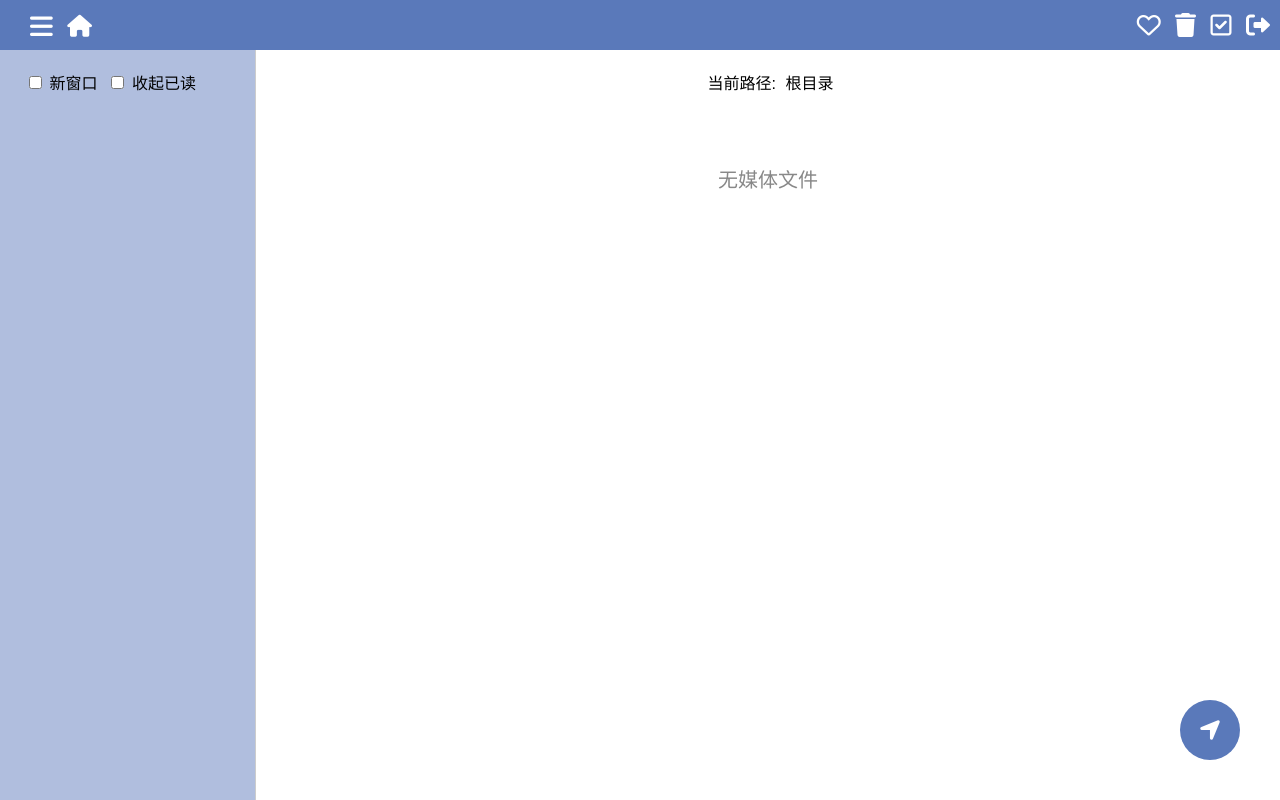
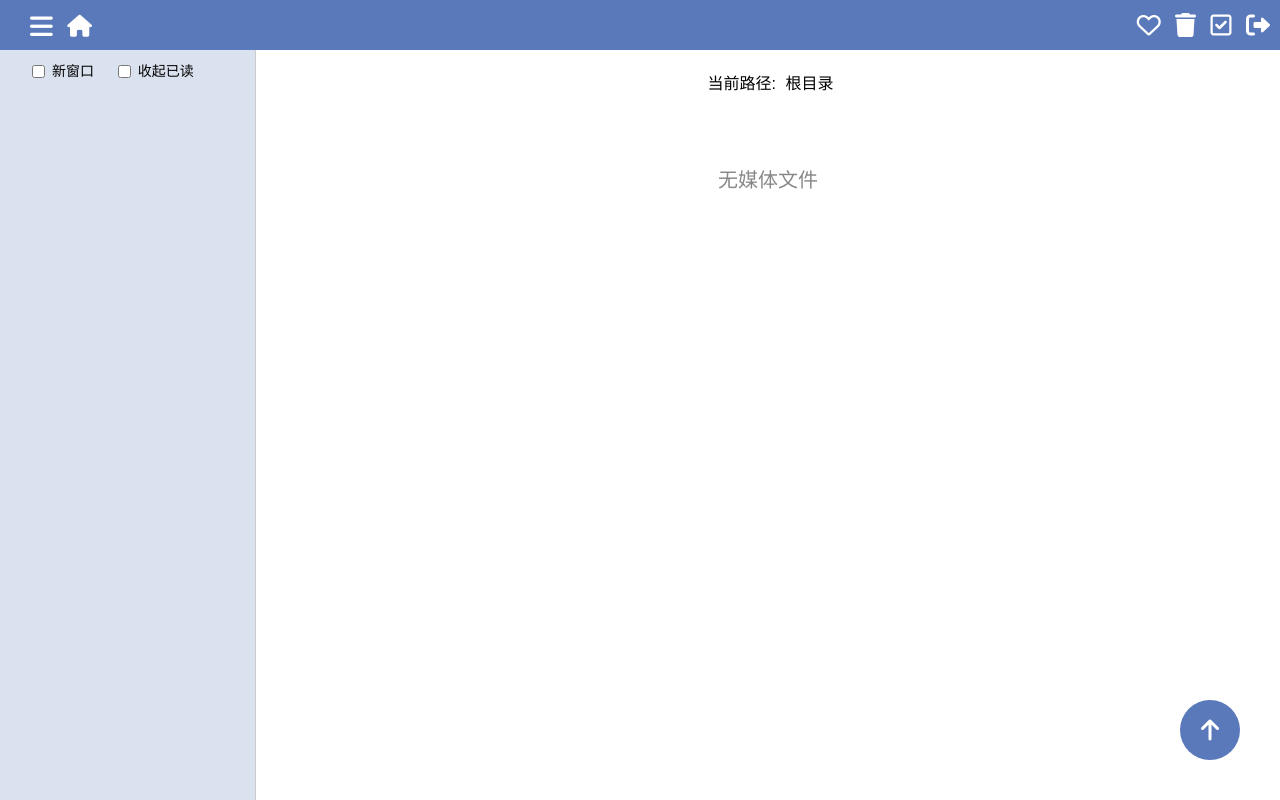
Before and after one commit to unimrq/StashFolderView, a Flask app: template templates/index.html in a window 1280 px wide. Run offline with Flask 3, Linux system fonts and the light colour scheme; the template is opened without the code that fills it, so the values that code supplies are empty; parts of the project's set-up code (start-up, migrations or seed data) failed here and were passed over.

Commit message:
v2.7 代码优化

```diff
--- a/static/css/files-container.css
+++ b/static/css/files-container.css
@@ -18,6 +18,7 @@
     padding-bottom: 20px;
     font-size: 16px;
     max-height: 70px;
+    /*background-color: #333333;*/
 }
 
 .breadcrumb a {
--- a/static/css/floating-btn-menu.css
+++ b/static/css/floating-btn-menu.css
@@ -49,7 +49,4 @@ body {
     /*    transform: translate(-50%, -50%) rotate(180deg);  !* 将三角形居中并旋转 *!*/
     /*}*/
 
-
-
-
 }
--- a/static/css/folders-container.css
+++ b/static/css/folders-container.css
@@ -10,9 +10,9 @@
     transition: transform 0.3s ease;
     border-right: 1px solid #ccc; /* 右侧边框 */
     flex-direction: column;
-    background: #B0BEDE;
+    background: #dbe2ef;
     overflow-y: auto;
-    scrollbar-color: #697EBF #B0BEDE;
+    scrollbar-color: #697EBF #dbe2ef;
 
 }
 ::-webkit-scrollbar-track {
@@ -33,12 +33,20 @@
     justify-content: space-between;
     padding: 10px 20px 10px 20px;
     margin: 5px 0;
+    /*font-size: 14px;*/
     border-radius: 5px;
     cursor: pointer;
+    transition: background-color 0.3s ease, box-shadow 0.3s ease; /* 平滑过渡效果 */
+
+}
+
+.folder-bar:hover {
+    box-shadow: 0 4px 8px rgba(0, 0, 0, 0.1); /* 悬停时阴影效果 */
+
 }
 
 .folder-bar span {
-    font-size: 16px;
+    font-size: 14px;
 }
 
 /* 去除目录列表的小圆点 */
@@ -53,9 +61,9 @@
 }
 
 .folders_view {
-    width: 100% ;
+    width: calc(100% - 30px);
     display: flex;
-    /*{#grid-template-columns: repeat(auto-fill, minmax(100px, 1fr)); !* Adjust column size based on screen width *!#}*/
+    /*grid-template-columns: repeat(auto-fill, minmax(100px, 1fr)); !* Adjust column size based on screen width *!*/
     gap: 20px;  /* Space between items */
     padding-left: 20px;
     /*{#padding-right: 50px;#}*/
@@ -79,7 +87,7 @@
 
 .folder-icon i {
     font-size: 3rem;  /* Enlarged folder icon */
-    color: #5a79ba;   /* Green folder color */
+    color: #7098da;   /* Green folder color */
     margin-bottom: 10px;
     cursor: pointer;
     transition: transform 0.2s ease;  /* 可选：平滑的悬停效果 */
@@ -94,9 +102,9 @@
     width: 100px;
     max-height: 80px;
     font-size: 14px;
-    color: #333;
+    color: black;
     margin-top: 5px;
-    line-height: 1.2;  /* 设置行高，避免文字过紧 */
+    /*line-height: 1.2;  !* 设置行高，避免文字过紧 *!*/
 
 }
 
@@ -105,19 +113,30 @@
     margin-top: 10px;
     display: flex;
     justify-content: flex-start;
-    align-items: center;
-    gap: 10px;
-    padding: 10px;
+    flex-direction: row;
+    align-items: start;
+    gap: 20px;
+    /*padding: 10px;*/
     border-radius: 8px;
-    margin-left: 15px;
+    margin-left: 28px;
+    font-size: 14px;
     /*{#margin: 20px 0;#}*/
 }
 
+@media (max-width: 1100px) {
+    .folder_control {
+        flex-direction: column; /* 窗口宽度小于600px时，变成横向排列 */
+        gap: 5px; /* 横向排列时的间距 */
+    }
+}
+
 /* 控制复选框的大小和样式 */
-.control-label input[type="checkbox"] {
+.folder_control_label input[type="checkbox"] {
     margin-right: 3px;
-    width: 18px;
-    height: 18px;
+    /*margin-top: 15px;*/
+    /*width: 18px;*/
+    /*height: 18px;*/
+    transform: translateY(2px);
     accent-color: #4CAF50; /* 设置复选框的颜色 */
 }
 
--- a/static/js/floating-btn-menu.js
+++ b/static/js/floating-btn-menu.js
@@ -6,9 +6,9 @@ const myContainer = document.getElementById('files-container');
 
 
 if(parseInt(total_pages) > 1 && parseInt(page) < parseInt(total_pages)){
-        actionButton.innerHTML = '<i class="fa-solid fa-play"></i>';
+        actionButton.innerHTML = '<i class="fa-solid fa-arrow-right"></i>';
     } else {
-        actionButton.innerHTML = '<i class="fa-solid fa-location-arrow"></i>';
+        actionButton.innerHTML = '<i class="fa-solid fa-arrow-up"></i>';
     }
 
 actionButton.onclick = () => {
--- a/templates/index.html
+++ b/templates/index.html
@@ -102,7 +102,7 @@
                         data-folder-read="{{ folder_read }}" data-folder-relative-path="{{ folder.relative_path }}">
                         <a onclick="goToFolder({{ folder.folder_id }}, {{ folder.parent_folder_id }})">
                             <div class="folder-bar"
-                                 style="background-color: {% if folder_like == 1 and folder.relative_path != '上一级' %} #e4ab9b {% elif folder_read == 1 %} transparent {% else %} transparent {% endif %};
+                                 style="background-color: {% if folder_like == 1 and folder.relative_path != '上一级' %} #e4ab9b {% else %} transparent {% endif %};
                                          {% if folder_delete == 1 %} text-decoration: line-through; {% endif %};">
                                 <span style="color: {% if folder_read == 0 %} black {% else %} gray {% endif %};">{{ folder.relative_path }}</span>
                             </div>
@@ -166,7 +166,7 @@
                     <!-- 子文件夹图标 -->
                     {% for folder in root_folders %}
                         <a class="folder-icon" id="folder-icon" data-folder-id="{{ folder.folder_id }}"
-                           ondblclick="goToFolder({{ folder.folder_id }}, {{ folder.parent_folder_id }})">
+                           onClick="goToFolder({{ folder.folder_id }}, {{ folder.parent_folder_id }})">
                             <i class="fas fa-folder"></i> <!-- 文件夹图标 -->
                             <span>{{ folder.relative_path | truncate(25) }}</span>
                         </a>
@@ -186,7 +186,7 @@
 
         {% endif %}
         <!-- 圆形按钮 -->
-        <button id="actionButton" class="floating-btn"><i class="fa-solid fa-play"></i></button>
+        <button id="actionButton" class="floating-btn"><i class="fa-solid fa-arrow-right"></i></button>
     </div>
 
 </div>
```
